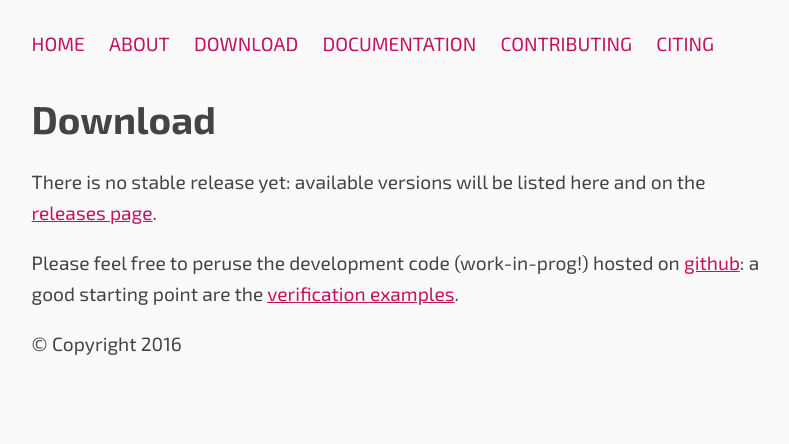
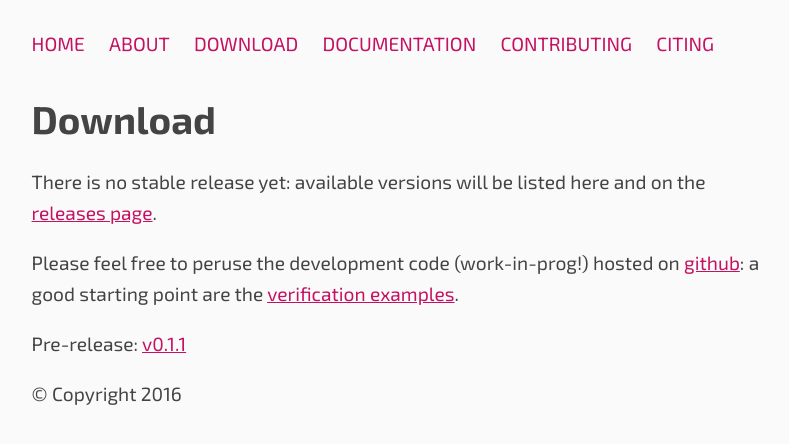
Before and after one commit to PoliHydra/polihydra.github.io, a Jekyll site: the page built from download.md, in a window 1280 px wide. Shown: the top 444 px of the page, without its empty margins (122-911 px from the left). Built offline with Jekyll 4.4.1, drawn with Linux system fonts in a browser that asks for light colours.

Commit message:
download listing pre-releases

```diff
--- a/download.md
+++ b/download.md
@@ -21,3 +21,6 @@ Please feel free to peruse the development code (work-in-prog!) hosted on
 [github](https://github.com/PoliHydra/hydra): a good starting point are the
 [verification examples](
 https://github.com/PoliHydra/hydra/tree/master/verification).
+
+Pre-release:
+[v0.1.1](https://github.com/PoliHydra/hydra/releases/tag/v0.1.1)
```
